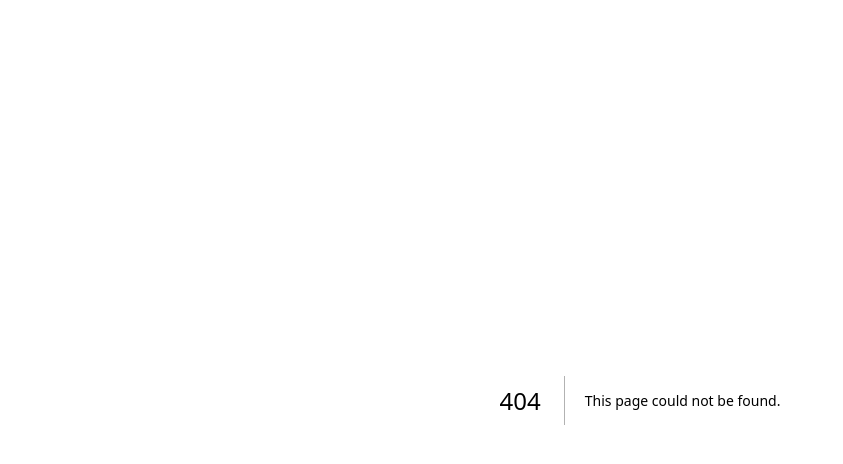
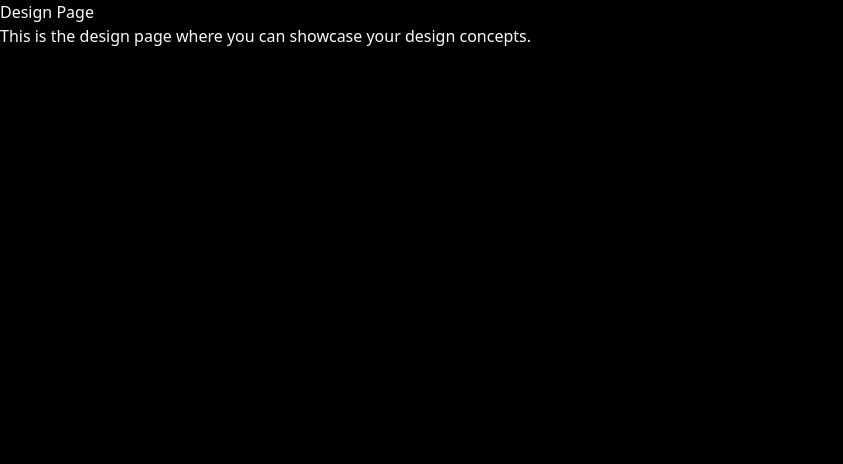
Before and after one commit to zen-forest/ui-playground, a Next.js app: page /design in a window 1280 px wide. Before the commit this address had no page. Shown: the top 464 px of the page, without its empty margins (0-843 px from the left). Built offline with nearby package versions, Linux system fonts and the light colour scheme.

Commit message:
basic page is now working

```diff
--- /dev/null
+++ b/src/app/design/page.tsx
@@ -0,0 +1,13 @@
+import React from 'react';
+
+const DesignPage: React.FC = () => {
+  return (
+    <div>
+      <h1>Design Page</h1>
+      <p>This is the design page where you can showcase your design concepts.</p>
+      {/* Add more content related to design here */}
+    </div>
+  );
+};
+
+export default DesignPage;
```
